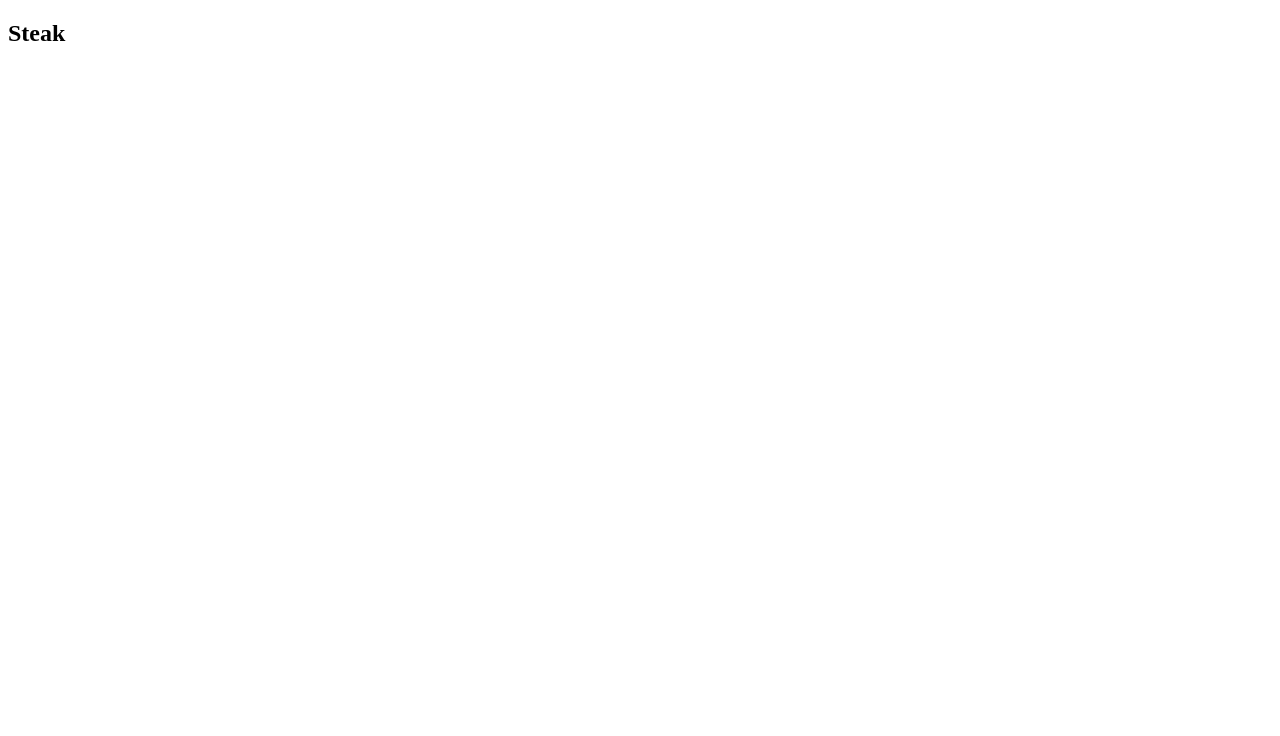
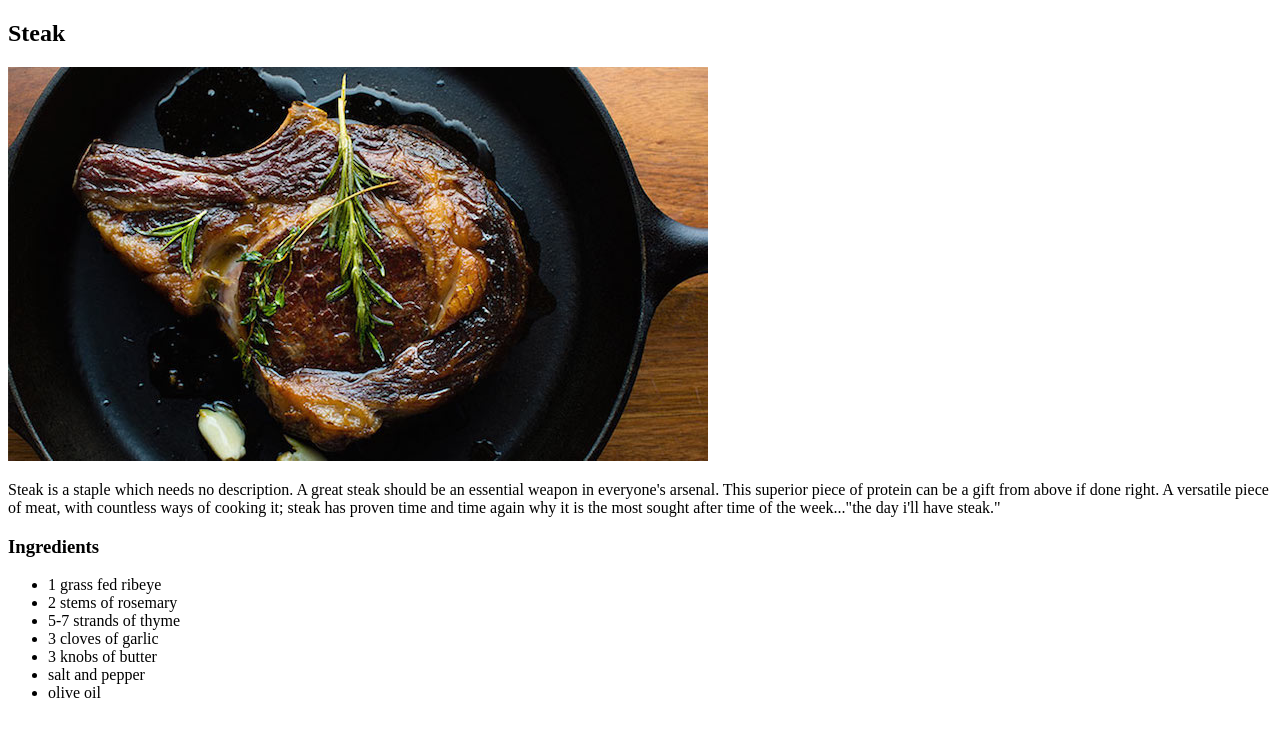
Before and after one commit to Jacksonz00/odin-recipes, a plain HTML site: page recipes/steak.html in a window 1280 px wide. Drawn offline with Linux system fonts and the light colour scheme.

Commit message:
Added ingredients list to steak.html

```diff
--- a/recipes/steak.html
+++ b/recipes/steak.html
@@ -7,6 +7,18 @@
 
     <body>
         <h2>Steak</h2>
+        <img src="../images/steak.jpg" alt="An excellent ribeye laying on the aromas of the fragrant rosemary, thyme, and garlic cast iron garden">
+        <p>Steak is a staple which needs no description. A great steak should be an essential weapon in everyone's arsenal. This superior piece of protein can be a gift from above if done right. A versatile piece of meat, with countless ways of cooking it; steak has proven time and time again why it is the most sought after time of the week..."the day i'll have steak."</p>
+        <p><h3>Ingredients</h3></p>
+        <ul>
+            <li>1 grass fed ribeye</li>
+            <li>2 stems of rosemary</li>
+            <li>5-7 strands of thyme</li>
+            <li>3 cloves of garlic</li>
+            <li>3 knobs of butter</li>
+            <li>salt and pepper</li>
+            <li>olive oil</li>
+        </ul>
 
     </body>
 
```
